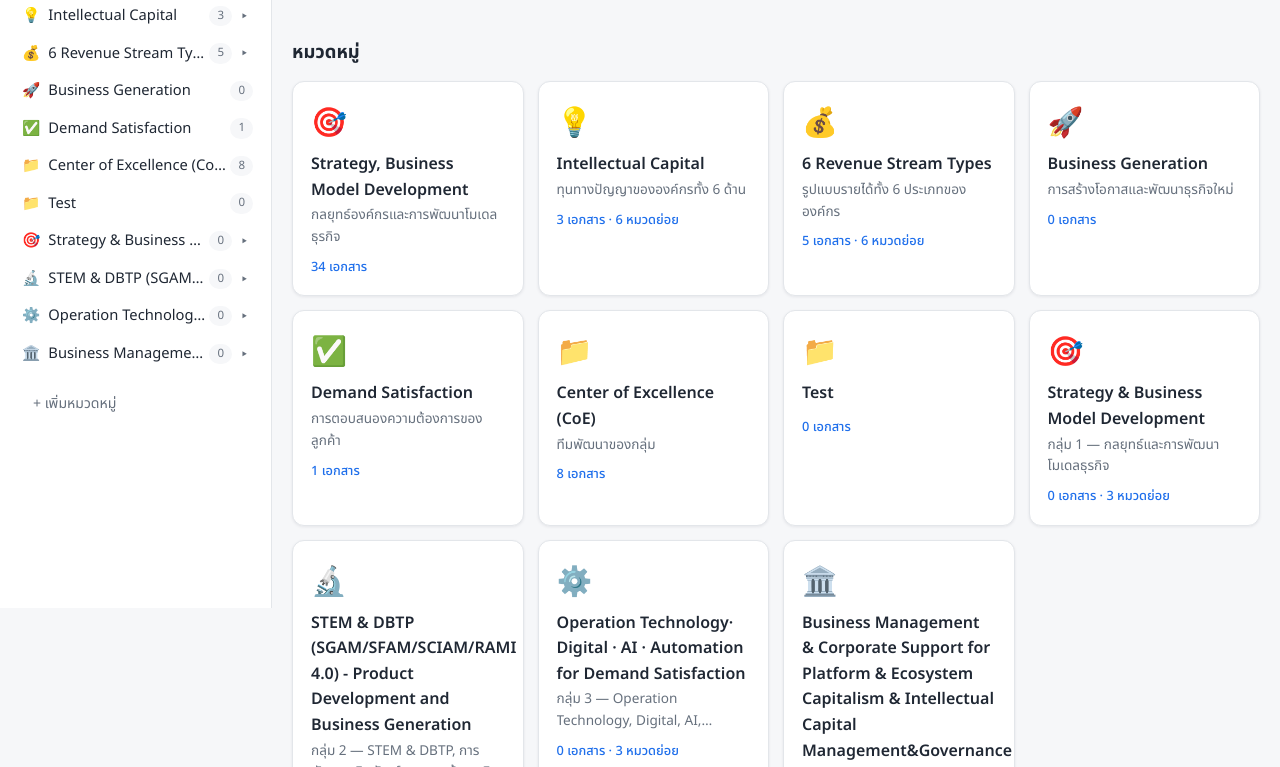
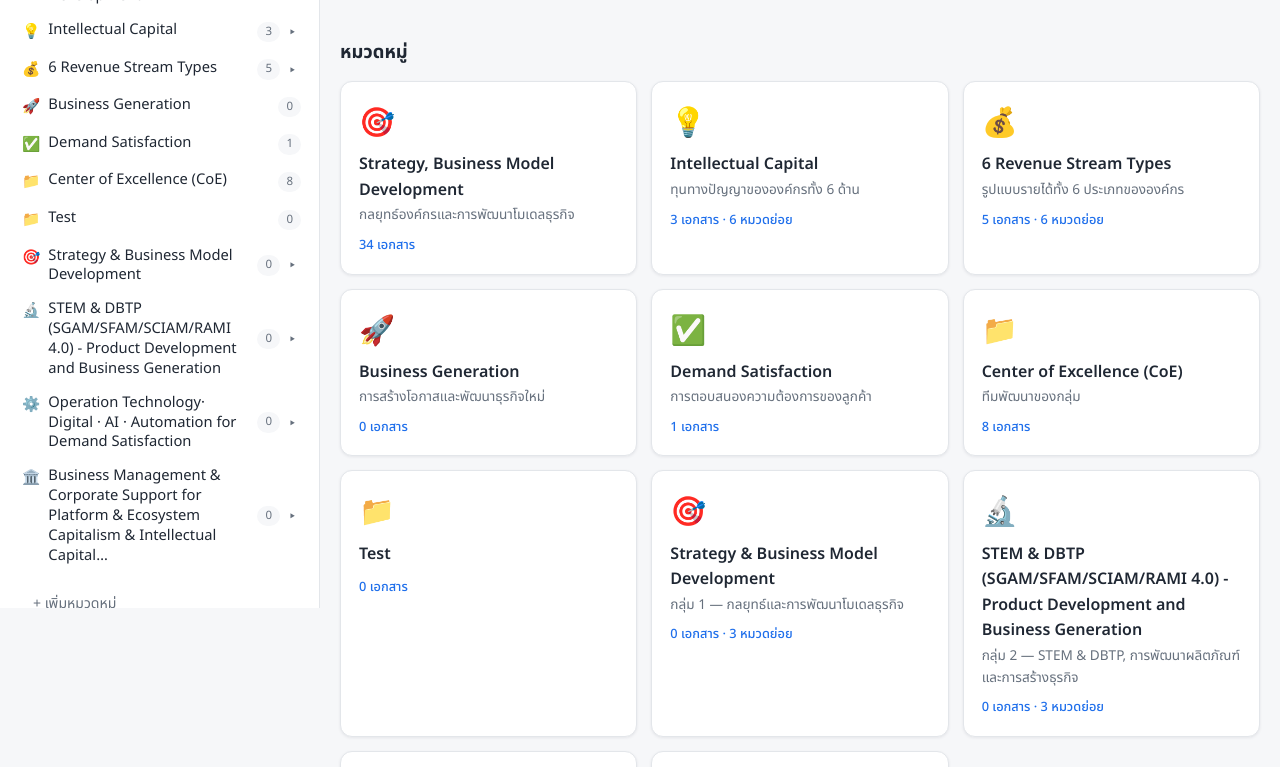
Before and after one commit to jinnaphas/PCCkm, a plain HTML site: page index.html in a window 1280 px wide. Shown: the part 198-965 px from the top of the page. Drawn offline with Linux system fonts and the light colour scheme.

Commit message:
ขยาย sidebar และให้ชื่อหมวดขึ้นหลายบรรทัดแทนการตัดคำ
Co-Authored-By: Claude Sonnet 5.5 <noreply@anthropic.com>

```diff
--- a/css/styles.css
+++ b/css/styles.css
@@ -148,7 +148,7 @@ h2 { font-size: 1.15rem; margin: 0; }
 /* ---------- sidebar ---------- */
 
 .sidebar {
-  width: 272px;
+  width: 320px;
   flex-shrink: 0;
   position: sticky;
   top: 61px;
@@ -194,7 +194,7 @@ h2 { font-size: 1.15rem; margin: 0; }
 
 .side-link {
   display: flex;
-  align-items: center;
+  align-items: flex-start;
   gap: 8px;
   flex: 1;
   min-width: 0;
@@ -203,7 +203,16 @@ h2 { font-size: 1.15rem; margin: 0; }
 }
 .side-link:hover { text-decoration: none; }
 .side-icon { flex-shrink: 0; }
-.side-name { overflow: hidden; text-overflow: ellipsis; white-space: nowrap; }
+/* ชื่อหมวดยาวให้ขึ้นบรรทัดใหม่ได้ (สูงสุด 5 บรรทัด) แทนการตัดเป็น … */
+.side-name {
+  overflow: hidden;
+  display: -webkit-box;
+  -webkit-box-orient: vertical;
+  -webkit-line-clamp: 5;
+  line-clamp: 5;
+  overflow-wrap: anywhere;
+  line-height: 1.35;
+}
 
 .side-count {
   font-size: 0.72rem;
--- a/js/app.js
+++ b/js/app.js
@@ -278,7 +278,7 @@ function renderSidebar() {
     return `
       <div class="side-group">
         <div class="side-item ${depth ? 'side-sub' : ''} ${activeCatId === cat.id ? 'active' : ''}">
-          <a class="side-link" href="#/category/${encodeURIComponent(cat.id)}">
+          <a class="side-link" href="#/category/${encodeURIComponent(cat.id)}" title="${escapeHtml(cat.name)}">
             <span class="side-icon">${escapeHtml(cat.icon || (depth ? '·' : '📁'))}</span>
             <span class="side-name">${escapeHtml(cat.name)}</span>
           </a>
```
